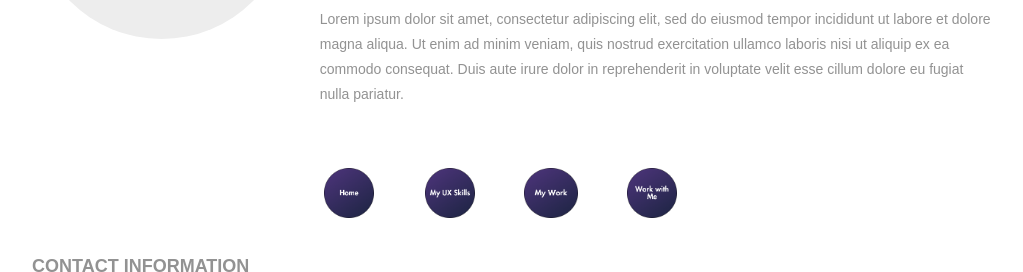
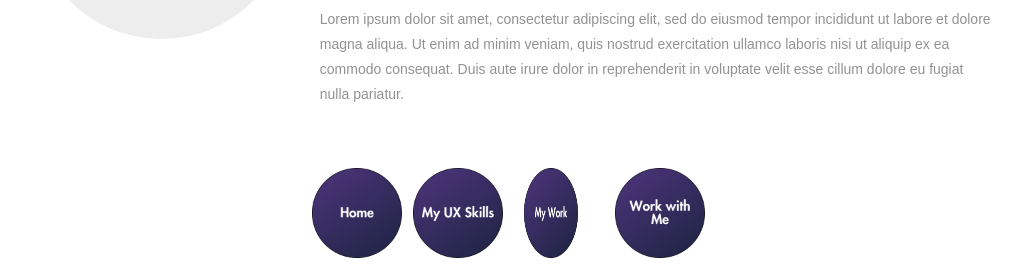
Before and after one commit to Britny7/MyClassCodes, a plain HTML site: page work_with_me.html in a window 1280 px wide. Shown: the part 532-804 px from the top of the page, without its empty margins (128-1151 px from the left). Drawn offline with Linux system fonts and the light colour scheme.

Commit message:
Update work_with_me.html

```diff
--- a/work_with_me.html
+++ b/work_with_me.html
@@ -31,16 +31,16 @@
   <aside class="socialNetworkNavBar">
     <div class="socialNetworkNav">
       <!-- Add a Anchor tag with nested img tag here -->
-		<a href="index.html"><img src="images/home.png" alt="sample" width="50"></a></div>
+		<a href="index.html"><img src="images/home.png" alt="sample" width="90"></a></div>
     <div class="socialNetworkNav">
       <!-- Add a Anchor tag with nested img tag here -->
-		<a href="my_ux_skills.html"> <img src="images/My UX Skills.png"  alt="sample" width="50"></a> </div>
+		<a href="my_ux_skills.html"> <img src="images/My UX Skills.png"  alt="sample" width="90"></a> </div>
     <div class="socialNetworkNav">
       <!-- Add a Anchor tag with nested img tag here -->
-		<a href="my_work.html"> <img src="images/My Work.png"  alt="sample" width="54" height="50"> </a></div>
+		<a href="my_work.html"> <img src="images/My Work.png"  alt="sample" width="54" height="90"> </a></div>
     <div class="socialNetworkNav">
       <!-- Add a Anchor tag with nested img tag here -->
-	   <a href="work_with_me.html"> <img src="images/Work with Me.png" alt="sample" width="50"></div>
+	   <a href="work_with_me.html"> <img src="images/Work with Me.png" alt="sample" width="90"></div>
   </aside>
 </header>
 <!-- content -->
```
